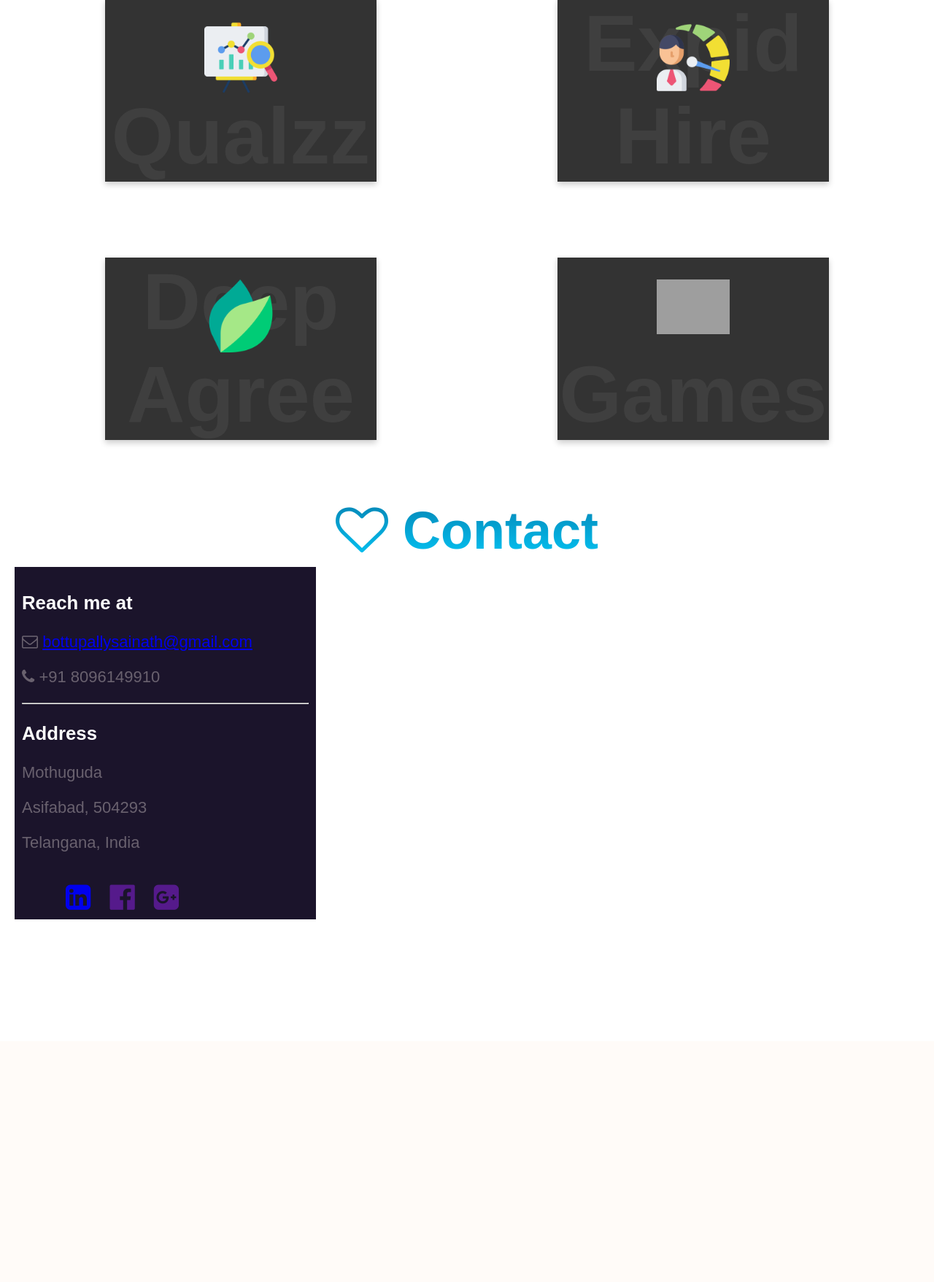
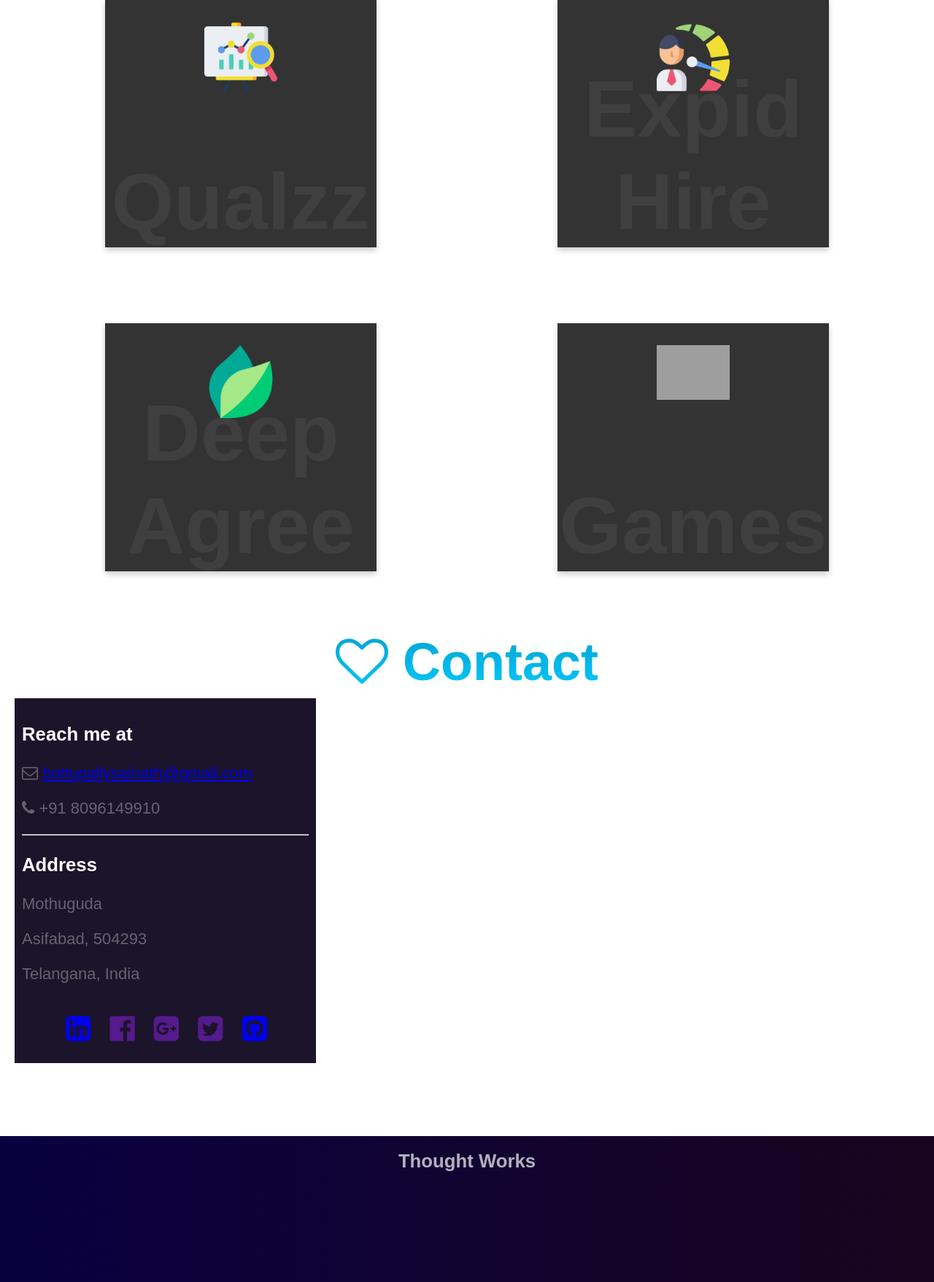
Before and after one commit to SainathTony/portfolio, a PHP site: page / in a window 1280 px wide. Shown: the part 2845-4602 px from the top of the page at 73% size. Before the commit the page ends 4105 px from the top, so only its background shows below. Run offline with PHP 8.4, Linux system fonts and the light colour scheme; some libraries are stand-ins or nearby versions; some web fonts are replaced; grey boxes are pictures that could not be loaded.

Commit message:
[sainath] .add added few updates

```diff
--- a/css/style.css
+++ b/css/style.css
@@ -54,7 +54,6 @@
 header ul li{
 	list-style: none;
 	transition: .5s;
-	border-radius: 5px;
 }
 
 header ul li a{
@@ -69,15 +68,10 @@
 	transition: 0.5s;
 }
 
-header ul li a.active{
-	background-color: #6e0583;
-}
-
+header ul li a.active,
 header ul li:hover{
 	border-bottom-style: solid;
-	border-bottom-left-radius: 5px;
-	border-bottom-right-radius: 5px;
-	border-bottom-color: #6e0583;
+	border-bottom-color: rgb(93, 226, 133);
 }
 
 /* header ul li a.active,
@@ -93,7 +87,7 @@
 	border-bottom-color: rgb(93, 226, 133);;
 } */
 
-header #marker{
+/*header #marker{
 	position: absolute;
 	height: 4px;
 	width: 0;
@@ -102,7 +96,7 @@
 	border-radius: 4px;
 	left: 0;
 	bottom: -8px;
-}
+}*/
 
 #home{
 	width: 100%;
@@ -280,7 +274,7 @@
 
 .card{
 	position: relative;
-	height: 250px;
+	height: 340px;
 	background: #fff;
 	display: flex;
 	width: 60%;
@@ -350,6 +344,14 @@
 	color: rgb(87, 245, 87);
 }
 
+.card .content a{
+	color: rgba(87, 245, 87, .5);
+	cursor: pointer;
+}
+
+.card .content a:hover{
+	color: rgba(87, 245, 87, .8);
+}
 
 .header{
     font-size: 72px;
@@ -394,19 +396,20 @@
 	color: rgb(103, 241, 163);
 }
 
-
+#footer-section{
+	margin-top: 580px;
+}
 .footer-content{
-	position: relative;
+	z-index: 999;
 	height: 200px;
 	background-image: linear-gradient(to left, rgb(25, 5, 31), #090041);
 }
 
 .footer-content h3{
 	width: 100%;
+	padding-top: 20px;
 	color: rgba(255, 255, 255, 0.692);
 	text-align: center;
-	position: absolute;
-	bottom: 0;
 }
 
 
@@ -475,7 +478,9 @@
 	.menu_bar:hover + header ul{
 		display: block;
 	}
-
+	#footer-section{
+		margin-top: 1112px;
+	}
 	@-webkit-keyframes ripple{
 		0% {-webkit-transform:scale(1); }
 		75% {-webkit-transform:scale(1.2); opacity:1;}
--- a/index.html
+++ b/index.html
@@ -9,13 +9,13 @@
 
 	<script type="text/javascript" defer>
 		document.addEventListener('DOMContentLoaded', function(event){
-			var marker = document.querySelector('#marker');
+			//var marker = document.querySelector('#marker');
 			var items = document.querySelectorAll(".link_item");
 			console.log(items);
 
 			function moveTab(e){
 				e.classList.add('active');
-				document.getElementById('nav_items').style.display = "none";
+				//document.getElementById('nav_items').style.display = "none";
 				items.forEach(item=>{
 					if(item != e){
 						item.classList.remove('active');
@@ -33,7 +33,7 @@
 			function scrollFunction(){
 				//console.log('Scrolled');
 				//console.log(window.scrollY);
-				if(window.scrollY > 400){
+				if(window.scrollY > 10){
 					console.log('added class');
 					document.getElementById("nav_bar").classList.add('white');
 				}else{
@@ -226,6 +226,7 @@
 								<p>A web application developed to increase the online revenue for website holders.
 									Real time statistical view of user's feelings and ratings
 								</p>
+								<a href="#"><span>View More</span></a>
 							</div>
 						</div>
 					</div>
@@ -240,6 +241,7 @@
 							<div>
 								<h3>Expid Hire</h3>
 								<p>A web application developed to automate the hiring process. Increases the communication between companies and job seekers.</p>
+								<a href="#"><span>View More</span></a>
 							</div>
 						</div>
 					</div>
@@ -256,6 +258,7 @@
 							<div>
 								<h3>Deep Agree</h3>
 								<p>A AI based web application developed to detect disease in plants and suggest suitable revention methods in user's native language</p>
+								<a href="#"><span>View More</span></a>
 							</div>
 						</div>
 					</div>
@@ -270,6 +273,7 @@
 							<div>
 								<h3>Games</h3>
 								<p>Developed few games like Space War, Hungry Snake, Bubble Shooter etc.. with python.</p>
+								<a href="https://github.com/SainathTony/Python_Progs"><span>View More</span></a>
 							</div>
 						</div>
 					</div>
@@ -283,9 +287,11 @@
 	<br><br><br><br><br><br><br><br><br><br>
 
 	<section class="section" id="contact">
-		<h1 class="header"><i class="fa fa-heart-o" aria-hidden="true"></i>Contact</h1>
+		<h1 class="header">
+			<i class="fa fa-heart-o" aria-hidden="true"></i>Contact
+		</h1>
 		<div class="row">
-			<div class="col-4 contact_me">
+			<div class="col-4 contact_me" style="height: 500px">
 				<form style="padding: 10px;">
 					<h3>Reach me at</h3>
 					<p><i class="fa fa-envelope-o" aria-hidden="true"></i>
@@ -303,19 +309,21 @@
 					<a href="https://www.linkedin.com/in/sainath-bottupally-754636156/"><i class="fa fa-linkedin-square" aria-hidden="true"></i></a>
 					<a href=""><i class="fa fa-facebook-official" aria-hidden="true"></i></a>
 					<a href=""><i class="fa fa-google-plus-square" aria-hidden="true"></i></a>
+					<a href=""><i class="fa fa-twitter-square" aria-hidden="true"></i></a>
+					<a href="https://github.com/SainathTony"><i class="fa fa-github-square" aria-hidden="true"></i></a>
 				</div>
 			</div>
 			<div class="col-8">
-				<div style="width: 100%"><iframe scrolling="no" marginheight="0" marginwidth="0" src="https://maps.google.com/maps?width=100%25&amp;height=600&amp;hl=en&amp;q=Mothuguda,%20Asifabad,%20504293,%20Telangana+(Home%20Address)&amp;t=&amp;z=14&amp;ie=UTF8&amp;iwloc=B&amp;output=embed" width="100%" height="600" frameborder="0"></iframe><a href="https://www.maps.ie/route-planner.htm"></a></div>
+				<div style="width: 100%"><iframe scrolling="no" marginheight="0" marginwidth="0" src="https://maps.google.com/maps?width=100%25&amp;height=500px&amp;hl=en&amp;q=Mothuguda,%20Asifabad,%20504293,%20Telangana+(Home%20Address)&amp;t=&amp;z=14&amp;ie=UTF8&amp;iwloc=B&amp;output=embed" width="100%" height="500" frameborder="0"></iframe><a href="https://www.maps.ie/route-planner.htm"></a></div>
 			</div>
 		</div>
 	</section>
-<!--
-	<footer>
+
+	<section id="footer-section">
 		<div class="footer-content">
 			<h3>Thought Works</h3>
 		</div>
-	</footer> -->
+	</section>
 
 </body>
 </html>
```
